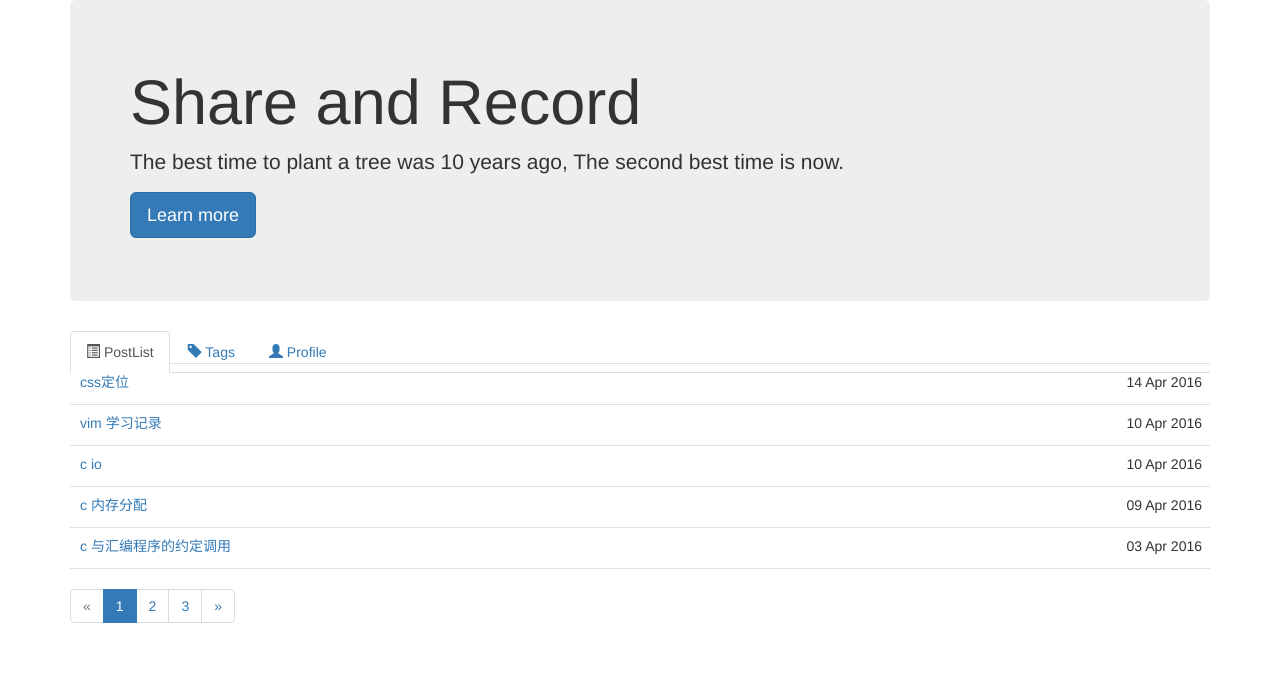
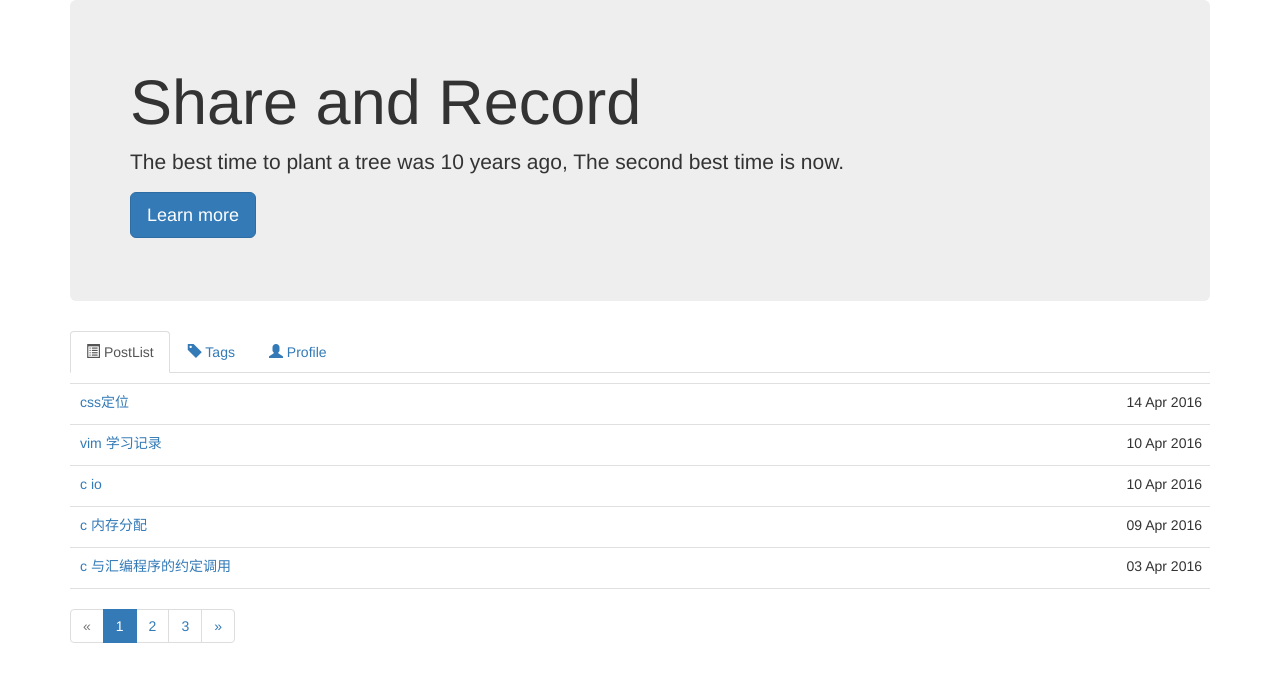
Before and after one commit to mapan1984/mapan1984.github.io, a Jekyll site: the page built from index.html, in a window 1280 px wide. Shown: the top 682 px of the page. Built offline with Jekyll 4.4.1, drawn with Linux system fonts in a browser that asks for light colours; the list of posts is cut into pages by our own code.

Commit message:
fix page

```diff
--- a/stylesheets/postlist.css
+++ b/stylesheets/postlist.css
@@ -1,11 +1,11 @@
 div.pre-tags {
-    margin-top: -30px;
+    margin-top: 10px;
     margin-bottom: 10px;
 }
 ul.posts {
     list-style-type: none;
     padding: 0px;
-    margin: -10px 0px 0px 0px;
+    margin: 10px 0px 0px 0px;
     border-top: 1px solid #e0e0e0;
 }
 ul.posta li.tag-list {
--- a/stylesheets/profile.css
+++ b/stylesheets/profile.css
@@ -1,6 +1,3 @@
-.profile-thumbnail {
-    position: absolute;
-}
 img.profile-thumbnail {
     position: absolute;
     height:256px;
```
